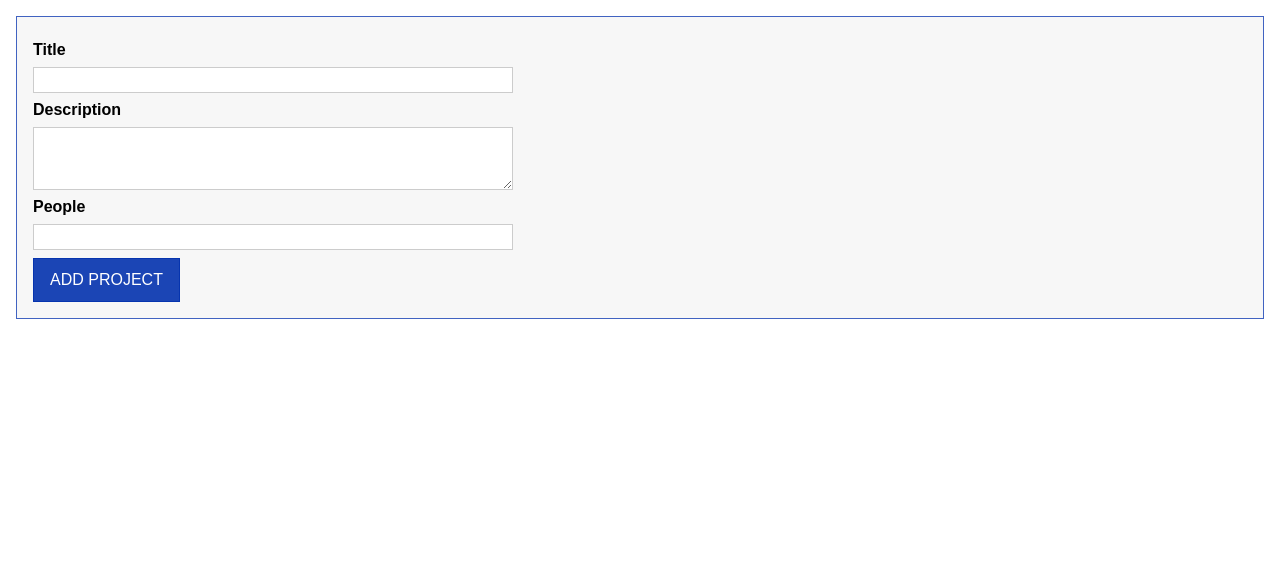
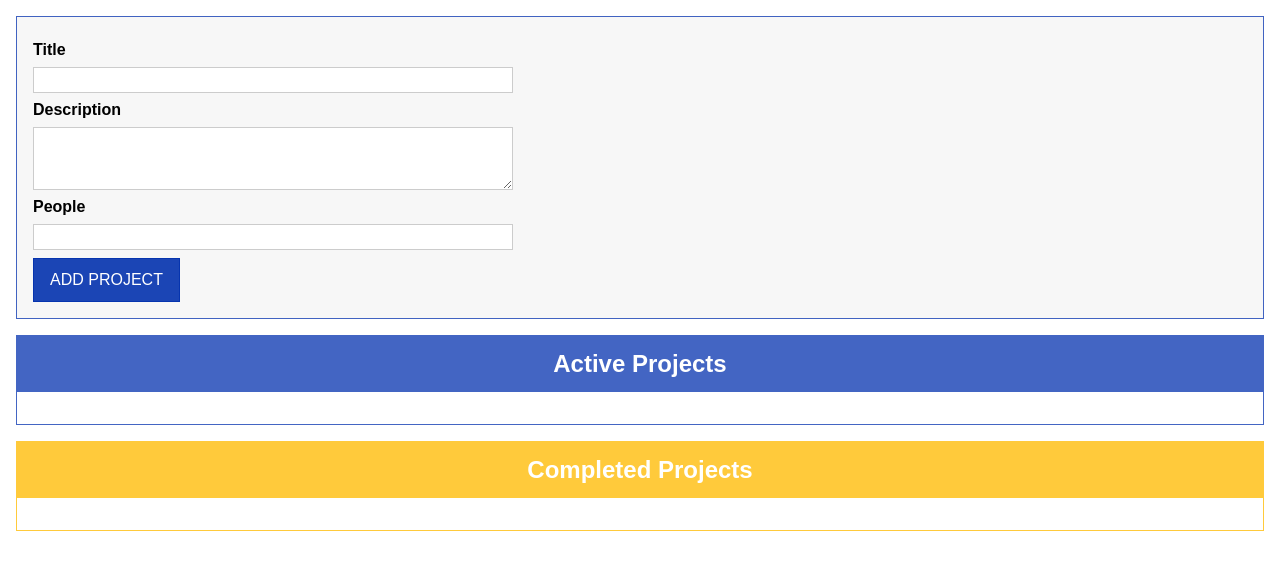
Before and after one commit to jeyeverett/typescript-demo, a website with bundled scripts: page index.html in a window 1280 px wide. Built offline with nearby package versions, Linux system fonts and the light colour scheme.

Commit message:
add ProjectList class

```diff
--- a/app.css
+++ b/app.css
@@ -69,12 +69,12 @@ button:active {
   align-items: center;
 }
 
-#finished-projects {
-  border-color: #0044ff;
+#completed-projects {
+  border-color: #ffbb00c4;
 }
 
-#finished-projects header {
-  background: #0044ff;
+#completed-projects header {
+  background: #ffbb00c4;
 }
 
 .projects h2 {
@@ -99,8 +99,8 @@ button:active {
   margin: 0.5rem 0;
 }
 
-#finished-projects li h2 {
-  color: #0044ff;
+#completed-projects li h2 {
+  color: #ffbb00c4;
 }
 
 .projects li h3 {
@@ -116,7 +116,7 @@ button:active {
   background: #ffe3ee;
 }
 
-#finished-projects .droppable {
+#completed-projects .droppable {
   background: #d6e1ff;
 }
 
--- a/src/app.ts
+++ b/src/app.ts
@@ -44,6 +44,38 @@ function Autobind(_: any, _2: string, descriptor: PropertyDescriptor) {
     },
   };
   return newDescriptor;
+}
+
+class ProjectList {
+  templateElement: HTMLTemplateElement;
+  hostElement: HTMLDivElement;
+  element: HTMLElement;
+
+  constructor(private type: "active" | "completed") {
+    this.templateElement = document.getElementById(
+      "project-list"
+    ) as HTMLTemplateElement;
+    this.hostElement = document.getElementById("app") as HTMLDivElement;
+
+    const projectList = document.importNode(this.templateElement.content, true);
+
+    this.element = projectList.firstElementChild as HTMLElement;
+    this.element.id = `${this.type}-projects`;
+    this.attachElement();
+    this.renderContent();
+  }
+
+  private renderContent() {
+    const listId = `${this.type}-projects-list`;
+    (this.element.querySelector("ul") as HTMLUListElement).id = listId;
+    (this.element.querySelector("h2") as HTMLHeadingElement).textContent = `${
+      this.type[0].toUpperCase() + this.type.slice(1)
+    } Projects`;
+  }
+
+  private attachElement() {
+    this.hostElement.insertAdjacentElement("beforeend", this.element);
+  }
 }
 
 class ProjectInput {
@@ -140,3 +172,5 @@ class ProjectInput {
 }
 
 const projectInput = new ProjectInput();
+const activeProjectList = new ProjectList("active");
+const completedProjectList = new ProjectList("completed");
```
